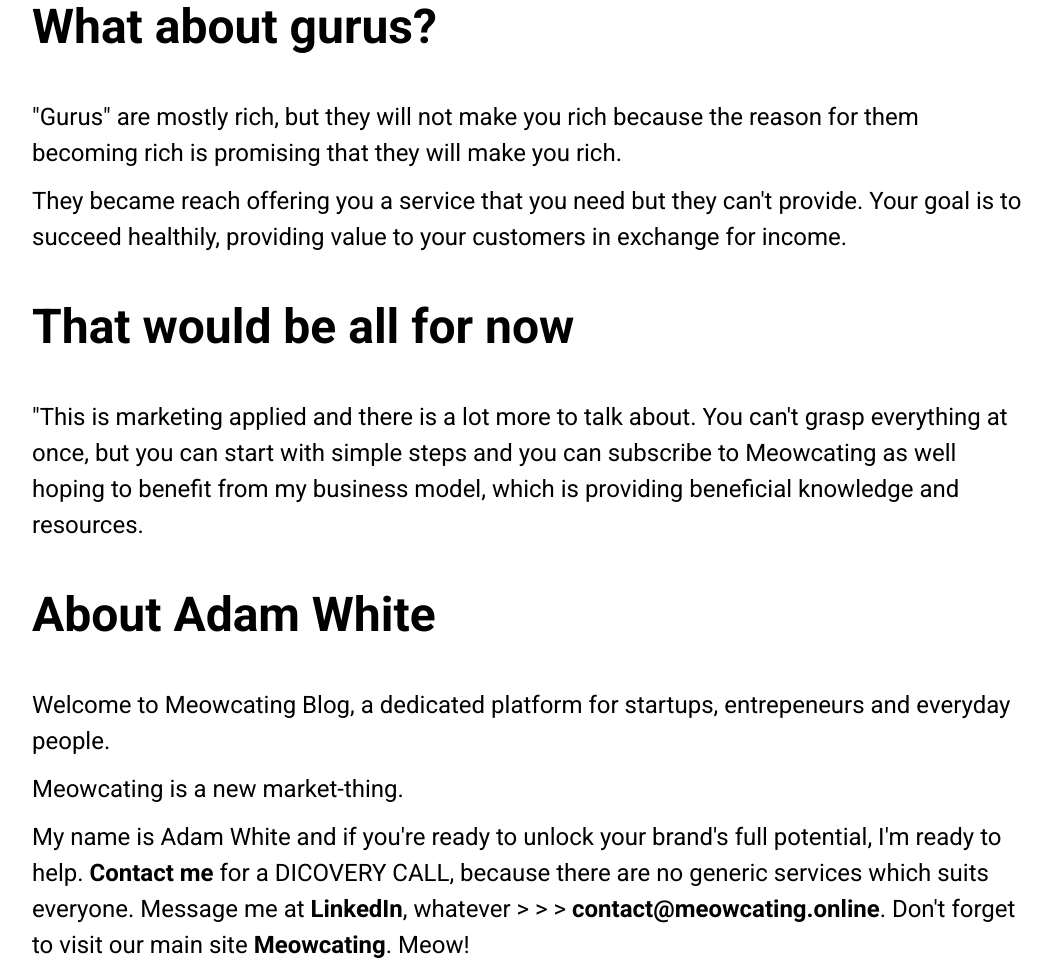
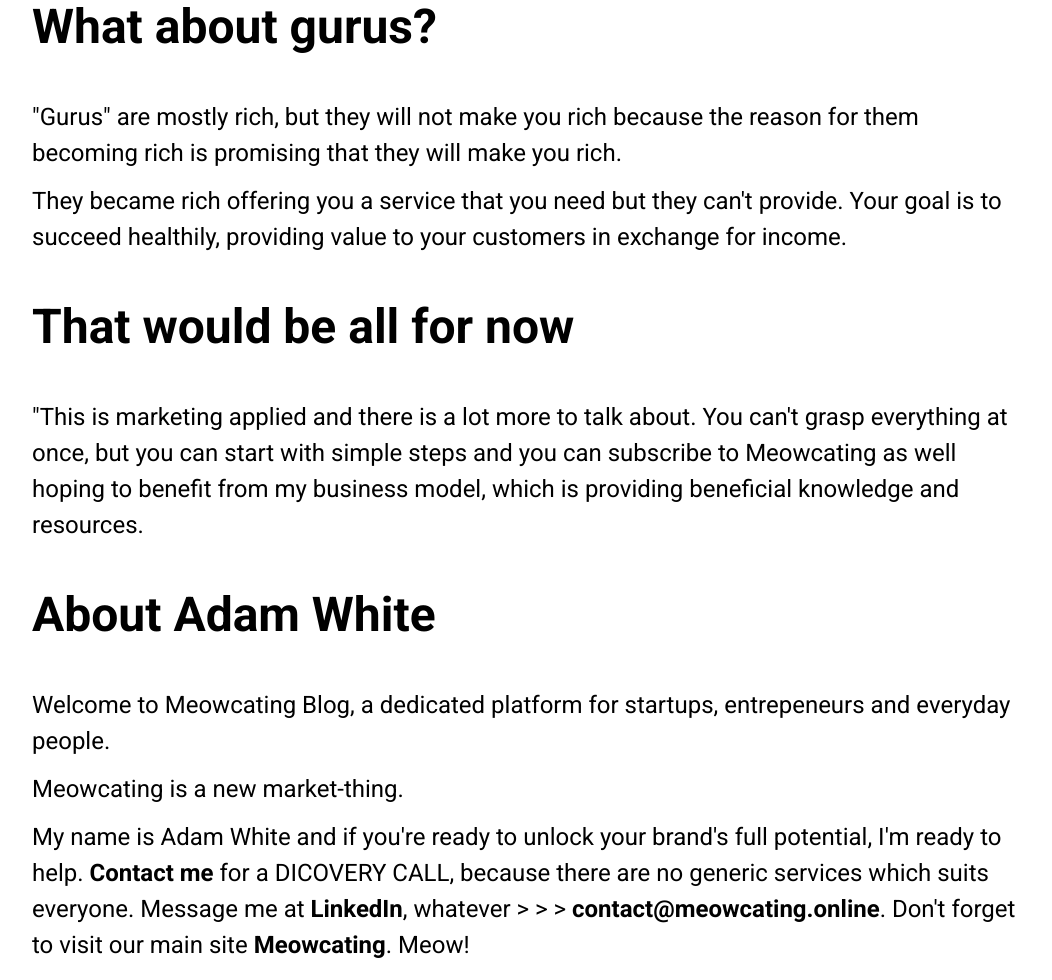
Before and after one commit to meowcating/meowcating.github.io, a plain HTML site: page blog/articles/all-about-the-marketing.html in a window 1280 px wide. Shown: the part 6473-7453 px from the top of the page, without its empty margins (112-1164 px from the left). Drawn offline with nearby package versions, Linux system fonts and the light colour scheme.

Commit message:
Update all-about-the-marketing.html

```diff
--- a/blog/articles/all-about-the-marketing.html
+++ b/blog/articles/all-about-the-marketing.html
@@ -159,7 +159,7 @@
             <section class="text-box">
                 <h2 class="text-title">What about gurus?</h2>
                 <p class="blog-text">"Gurus" are mostly rich, but they will not make you rich because the reason for them becoming rich is promising that they will make you rich. </p>
-                <p class="blog-text">They became reach offering you a service that you need but they can't provide. Your goal is to succeed healthily, providing value to your customers in exchange for income.</p>
+                <p class="blog-text">They became rich offering you a service that you need but they can't provide. Your goal is to succeed healthily, providing value to your customers in exchange for income.</p>
             </section>
             <section class="text-box">
                 <h2 class="text-title">That would be all for now</h2>
```
